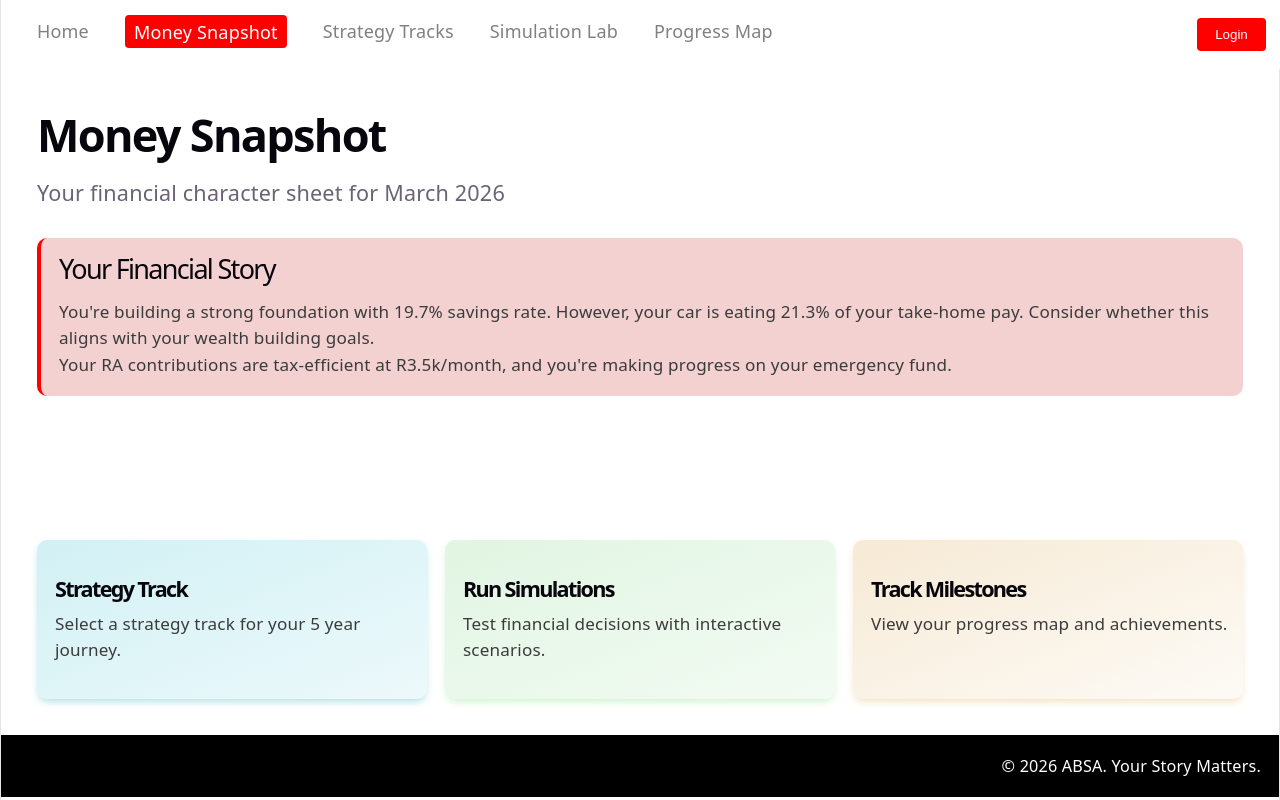
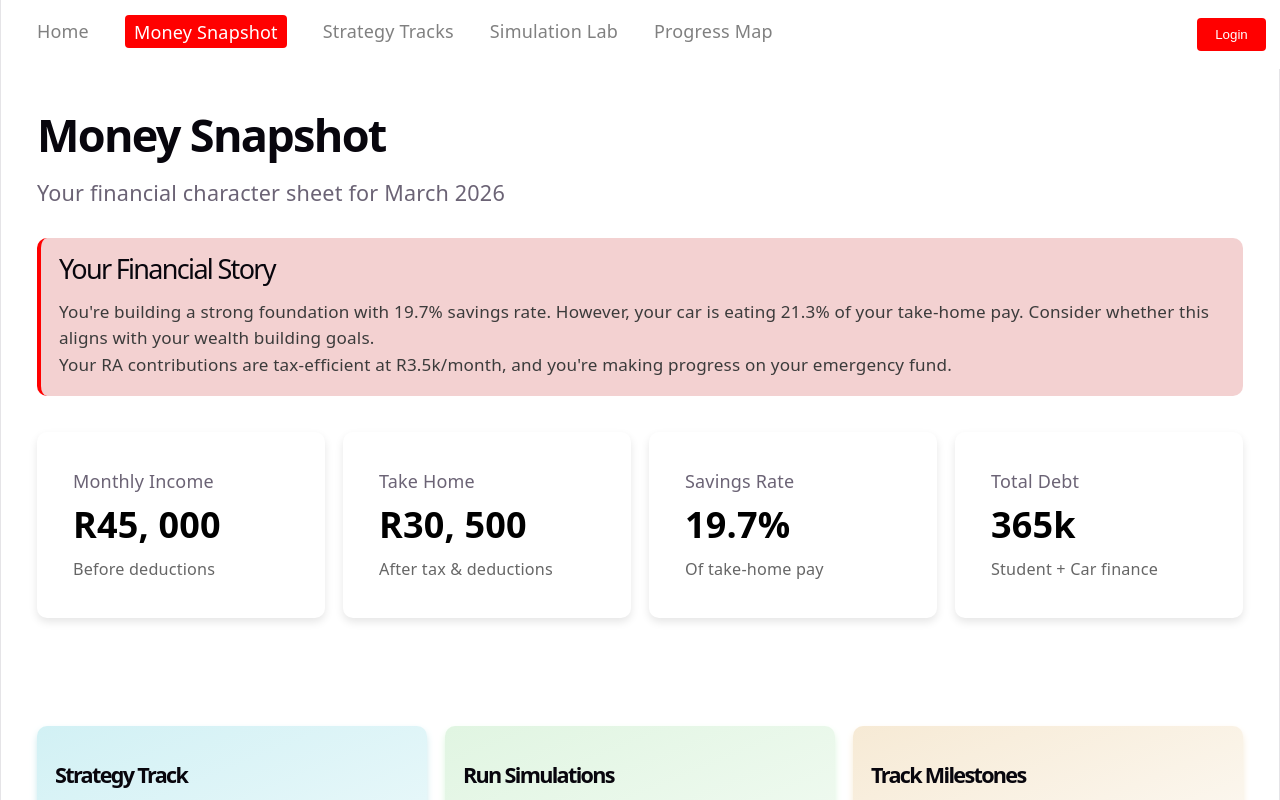
Before and after one commit to AmberCooper23/IMAssignment2, a React (Vite) app in the folder absa-frontend/: page /moneySnapshot in a window 1280 px wide. Shown: the top 800 px of the page. Built offline with nearby package versions, Linux system fonts and the light colour scheme.

Commit message:
money snapshot styling

```diff
--- /dev/null
+++ b/absa-frontend/src/components/MoneySnapshotCard/MoneySnapshotCard.css
@@ -0,0 +1,25 @@
+.moneySnapshotCard {
+    padding: 2rem;
+    align-items: left;
+    border-radius: 10px;
+    box-shadow: 0px 4px 8px rgba(0, 0, 0, 0.1);
+    text-align: left;
+    flex: 1;
+}
+
+.moneySnapshotCardTitle {
+    font-size: 1rem;
+    margin-bottom: 1rem;
+}
+
+.moneySnapshotCardNumber {
+    font-size: 2rem;
+    font-weight: bold;
+    margin-bottom: 1rem;
+    color: black;
+}
+
+.moneySnapshotCardSubtitle {
+    font-size: 0.9rem;
+    color: #666;
+}
--- /dev/null
+++ b/absa-frontend/src/components/MoneySnapshotCard/MoneySnapshotCard.jsx
@@ -0,0 +1,14 @@
+import React from "react";
+import "./MoneySnapshotCard.css";
+
+function MoneySnapshotCard({title, number, subtitle}) {
+    return (
+        <article className="moneySnapshotCard">
+            <p className="moneySnapshotCardTitle">{title}</p>
+            <p className="moneySnapshotCardNumber">{number}</p>
+            <p className="moneySnapshotCardSubtitle">{subtitle}</p>
+        </article>
+    );
+}
+
+export default MoneySnapshotCard;
--- a/absa-frontend/src/pages/MoneySnapshot/MoneySnapshot.jsx
+++ b/absa-frontend/src/pages/MoneySnapshot/MoneySnapshot.jsx
@@ -1,5 +1,6 @@
 import React from "react";
 import "./MoneySnapshot.css";
+import MoneySnapshotCard from "../../components/MoneySnapshotCard/MoneySnapshotCard";
 
 function MoneySnapshot() {
 return (
@@ -20,10 +21,31 @@ return (
         </section>
 
         <section className="moneySnapshotCardContainer">
-            {/* <MoneySnapshotCard/>
-            <MoneySnapshotCard/>
-            <MoneySnapshotCard/>
-            <MoneySnapshotCard/> */}
+
+            <MoneySnapshotCard
+            title="Monthly Income"
+            number="R45, 000"
+            subtitle="Before deductions"
+            />
+
+            <MoneySnapshotCard
+            title="Take Home"
+            number="R30, 500"
+            subtitle="After tax & deductions"
+            />
+
+            <MoneySnapshotCard
+            title="Savings Rate"
+            number="19.7%"
+            subtitle="Of take-home pay"
+            />
+
+            <MoneySnapshotCard
+            title="Total Debt"
+            number="365k"
+            subtitle="Student + Car finance"
+            />
+
         </section>
         <section className="moneySnapshotGraphs">
             {/* <MoneySnapshotGraph/>
```
